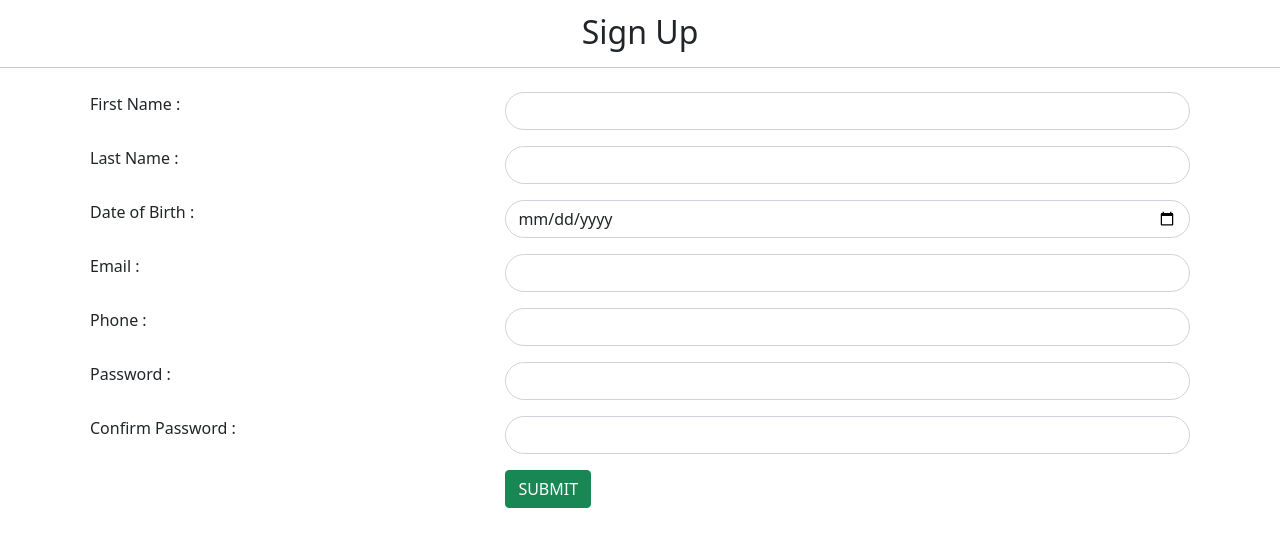
After one commit to shreyab1904/FarmEasyProject, a Flask app: template Templates/usersignup.html in a window 1280 px wide. The commit adds this page. Shown: the top 547 px of the page. Run offline with Flask 2, Linux system fonts and the light colour scheme; the template is opened without the code that fills it, so the values that code supplies are empty.

Commit message:
Changes in main file and created index and sign up page

```diff
--- /dev/null
+++ b/Templates/usersignup.html
@@ -0,0 +1,55 @@
+<!DOCTYPE html>
+<html lang="en">
+<head>
+    <link href="https://cdn.jsdelivr.net/npm/bootstrap@5.1.3/dist/css/bootstrap.min.css" rel="stylesheet" integrity="sha384-1BmE4kWBq78iYhFldvKuhfTAU6auU8tT94WrHftjDbrCEXSU1oBoqyl2QvZ6jIW3" crossorigin="anonymous">
+    <meta charset="UTF-8">
+    <meta http-equiv="X-UA-Compatible" content="IE=edge">
+    <meta name="viewport" content="width=device-width, initial-scale=1.0">
+    <title>Sign Up</title>
+</head>
+<body>
+    <h3 style="text-align: center; margin-top: 1%; font-size: xx-large;">Sign Up</h3>
+    <hr>
+    <div class="container">
+        <div class="row">
+            <div class="col col-12 col-sm-12 col-md-12 col-lg-12 col-xl-12 col-xxl-12"></div>
+            <form action="/usersignup" method="post">
+                <table class="table table-borderless">
+                    <tr>
+                        <td>First Name : </td>
+                        <td><input name="firstname" type="text" class="form-control" style="border-radius: 20px;"></td>
+                    </tr>
+                    <tr>
+                        <td>Last Name : </td>
+                        <td><input name="lastname" type="text" class="form-control" style="border-radius: 20px;"></td>
+                    </tr>
+                    <tr>
+                        <td>Date of Birth : </td>
+                        <td><input name="DOB" type="date" class="form-control" style="border-radius: 20px;"></td>
+                    </tr>
+                    <tr>
+                        <td>Email : </td>
+                        <td><input name="email" type="email" class="form-control" style="border-radius: 20px;"></td>
+                    </tr>
+                    <tr>
+                        <td>Phone : </td>
+                        <td><input name="phone" type="number" class="form-control" style="border-radius: 20px;"></td>
+                    </tr>
+                    <tr>
+                        <td>Password : </td>
+                        <td><input name="pass" type="password" class="form-control" style="border-radius: 20px;"></td>
+                    </tr>
+                    <tr>
+                        <td>Confirm Password : </td>
+                        <td><input name="cnfpass" type="password" class="form-control" style="border-radius: 20px;"></td>
+                    </tr>
+                        <td></td>
+                        <td><button class="btn btn-success" type="submit">SUBMIT</button></td>
+                    </tr>
+                </table>
+            </form>
+        </div>
+    </div>
+</body>
+<script src="https://cdn.jsdelivr.net/npm/bootstrap@5.1.3/dist/js/bootstrap.bundle.min.js" integrity="sha384-ka7Sk0Gln4gmtz2MlQnikT1wXgYsOg+OMhuP+IlRH9sENBO0LRn5q+8nbTov4+1p" crossorigin="anonymous"></script>
+</html
--- a/main.py
+++ b/main.py
@@ -1 +1,80 @@
 import flask
+from flask import Flask, render_template, request, redirect, session
+import sqlite3
+
+app = Flask(__name__)
+
+conn = sqlite3.connect("database.db", check_same_thread=False)
+cursor = conn.cursor()
+listOfTables= conn.execute("SELECT name from sqlite_master WHERE type='table' AND name='USER'").fetchall()
+
+if listOfTables!=[]:
+    print("Table Already Exists ! ")
+else:
+    conn.execute(''' CREATE TABLE USER(
+                            ID INTEGER PRIMARY KEY AUTOINCREMENT,
+                            firstname TEXT, lastname TEXT, DOB TEXT, email TEXT,
+                            phone INTEGER, password TEXT,
+                            confirmpassword TEXT); ''')
+print("Table has created")
+
+@app.route("/")
+def index():
+    return render_template("/index.html")
+
+@app.route("/userlogin", methods=['GET', 'POST'])
+def userlogin():
+    if request.method == 'POST':
+        getemail = request.form['email']
+        getpass = request.form['pass']
+        print(getemail)
+        print(getpass)
+    try:
+        query = "SELECT * FROM USER WHERE email='" + getemail + "' AND password='" + getpass + "'"
+        cursor.execute(query)
+        result = cursor.fetchall()
+        print(result)
+        if len(result) > 0:
+            for i in result:
+                getname = i[1]
+                getid = i[0]
+
+            session["name"] = getname
+            session["id"] = getid
+
+            return redirect("/")
+    except Exception as e:
+        print(e)
+
+    return render_template("/userlogin.html")
+
+@app.route("/usersignup", methods = ['GET','POST'])
+def usersignup():
+
+    if request.method == 'POST':
+        getfirstname = request.form['firstname']
+        getlastname = request.form['lastname']
+        getDOB = request.form['DOB']
+        getemail = request.form['email']
+        getphone = request.form['phone']
+        getpass = request.form['pass']
+        getcnfpass = request.form['cnfpass']
+
+        print(getname)
+        print(getaddress)
+        print(getemail)
+        print(getphone)
+        print(getpass)
+
+    try:
+        query = cursor.execute("INSERT INTO USER(firstname,lastname,DOB,email,phone,password,confirmpassword)VALUES('"+getfirstname+"','"+getlastname+"','"+getDOB+"','"+getemail+"','"+getphone+"','"+getpass+"','"+getcnfpass+"')")
+        conn.commit()
+        print("SUCCESSFULLY ADDED")
+        return redirect("/userlogin")
+    except Exception as e:
+        print(e)
+
+    return render_template("/usersignup.html")
+
+if __name__ == "__main__":
+    app.run(debug=True)
```
Also changed, not shown: Templates/index.html (added, +35 -0 lines), Templates/userlogin.html (renamed from Templates/login.html, +2 -25 lines), database.db (added).
